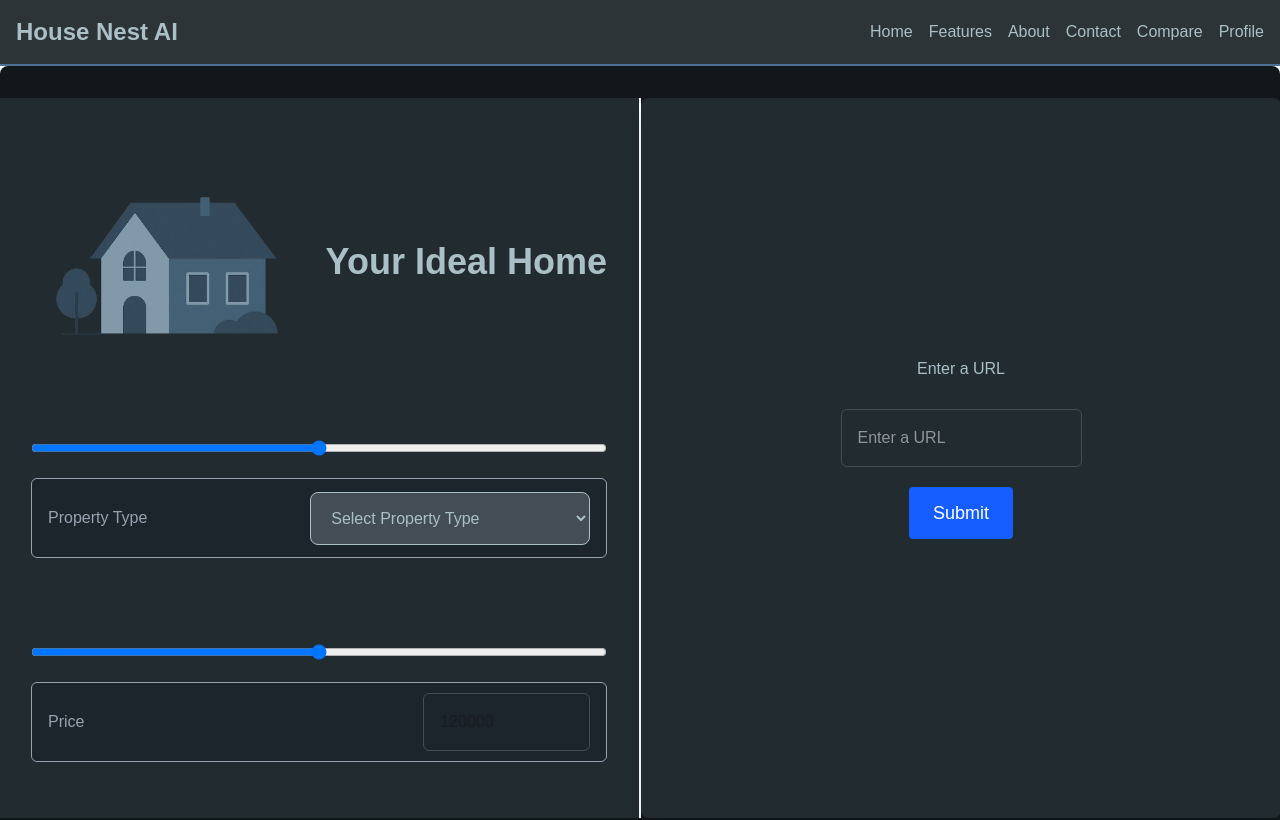
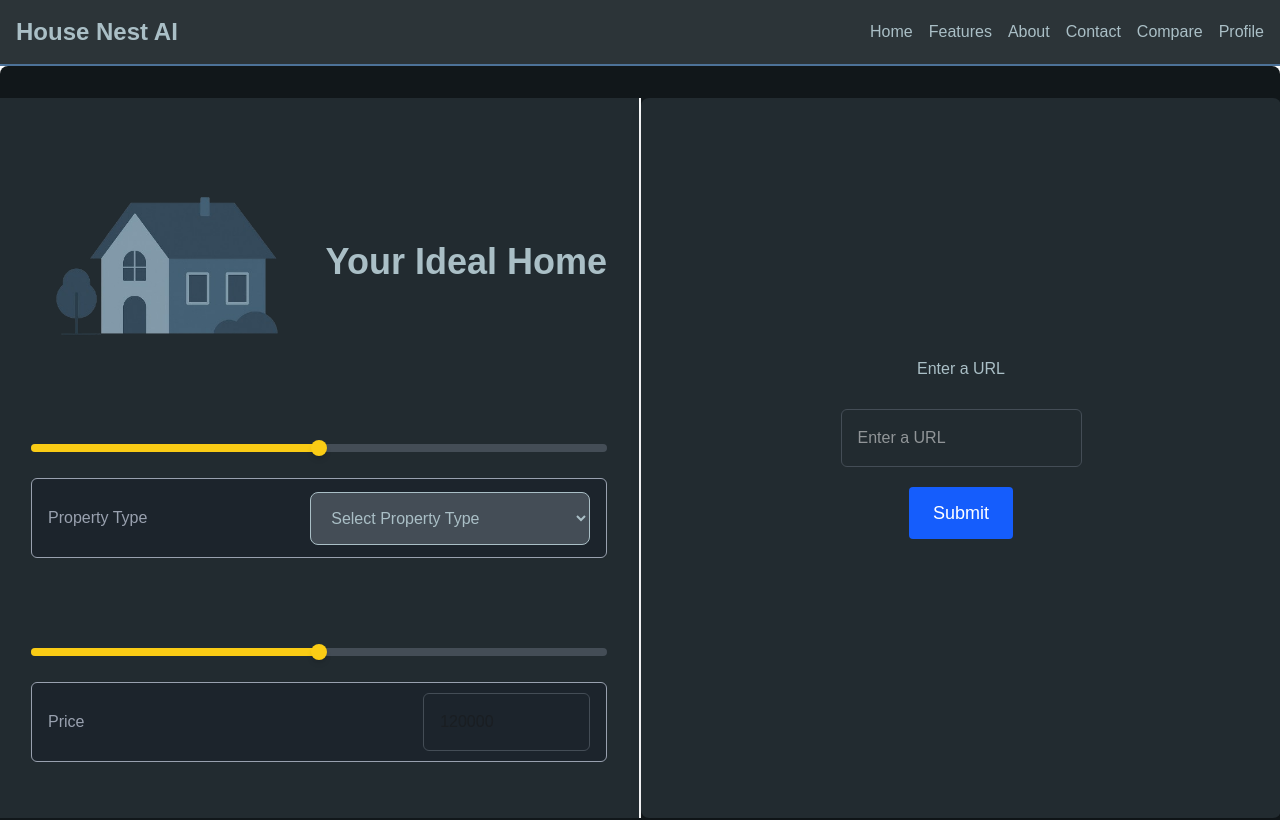
Before and after one commit to theHTMLSpot/HouseNestAI, a Next.js app: page /compare in a window 1280 px wide. Shown: the top 820 px of the page. Built offline with nearby package versions, Linux system fonts and the light colour scheme.

Commit message:
feat: finished the weight sliders

```diff
--- a/components/ui/compare/slider.tsx
+++ b/components/ui/compare/slider.tsx
@@ -1,11 +1,11 @@
 "use client";
 
-import { useState } from "react";
+import { useState, useRef, useEffect } from "react";
 
 export default function Slider({
 	min,
 	max,
-	value = 0,
+	value,
 	step = 0.1,
 	onChange_,
 	tooltip,
@@ -14,45 +14,108 @@ export default function Slider({
 }: {
 	min: number;
 	max: number;
-	value?: number;
+	value: number;
 	step?: number;
 	onChange_?: (e: React.ChangeEvent<HTMLInputElement>) => void;
 	tooltip?: string;
 	id?: string;
 	name?: string;
 }) {
+	const [internalValue, setInternalValue] = useState(value);
+	const [dragging, setDragging] = useState(false);
 	const [showingTooltip, setShowingTooltip] = useState(false);
+	const trackRef = useRef<HTMLDivElement>(null);
+	const hiddenInputRef = useRef<HTMLInputElement>(null);
 
-	const getThumbColor = (value: number) => {
-		if (value < 3.5) return "thumb-green";
-		if (value < 7.5) return "thumb-orange";
-		return "thumb-red";
+	const clamp = (val: number) => Math.min(max, Math.max(min, val));
+
+	const getThumbColor = (val: number) => {
+		if (val < 3.5) return "#4ade80"; // green
+		if (val < 7.5) return "#facc15"; // orange
+		return "#f87171"; // red
 	};
 
-	const thumbClass = getThumbColor(value);
+	const handleMouseMove = (e: MouseEvent) => {
+		if (!trackRef.current) return;
+		const rect = trackRef.current.getBoundingClientRect();
+		const percent = (e.clientX - rect.left) / rect.width;
+		const rawValue = percent * (max - min) + min;
+		const stepped = Math.round(rawValue / step) * step;
+		const clamped = clamp(stepped);
+
+		setInternalValue(clamped);
+
+		if (hiddenInputRef.current && onChange_) {
+			hiddenInputRef.current.value = clamped.toString();
+			const event = new Event("change", { bubbles: true });
+			hiddenInputRef.current.dispatchEvent(event);
+		}
+	};
+
+	const handleMouseUp = () => setDragging(false);
+
+	useEffect(() => {
+		if (dragging) {
+			window.addEventListener("mousemove", handleMouseMove);
+			window.addEventListener("mouseup", handleMouseUp);
+		}
+		return () => {
+			window.removeEventListener("mousemove", handleMouseMove);
+			window.removeEventListener("mouseup", handleMouseUp);
+		};
+	}, [dragging]);
+
+	const percentFilled = ((internalValue - min) / (max - min)) * 100;
 
 	return (
-		<div className="relative flex h-15 w-full flex-col items-center justify-center">
+		<div
+			className="relative flex h-15 w-full flex-col items-center justify-center"
+			onMouseEnter={() => setShowingTooltip(true)}
+			onMouseLeave={() => setShowingTooltip(false)}
+		>
 			{showingTooltip && tooltip && (
-				<div className="absolute top-0 left-0 z-50 text-xs text-red-400">
+				<div className="absolute top-0 left-0 text-xs text-red-400">
 					{tooltip}
 				</div>
 			)}
-			<input
+
+			{/* Track */}
+			<div
+				ref={trackRef}
+				onMouseDown={() => setDragging(true)}
+				className="relative h-2 w-full cursor-pointer rounded-lg bg-[#444d56]"
 				id={id}
-				type="range"
-				min={min}
-				max={max}
-				step={step}
-				value={value}
-				onChange={(e) => {
-					if (onChange_) onChange_(e);
-				}}
-				onMouseEnter={() => setShowingTooltip(true)}
-				onMouseLeave={() => setShowingTooltip(false)}
-				className={`slider w-full ${thumbClass}`}
-				name={name}
-			/>
+			>
+				{/* Filled track */}
+				<div
+					style={{
+						width: `${percentFilled}%`,
+						backgroundColor: getThumbColor(internalValue),
+					}}
+					className="absolute top-0 left-0 h-full rounded-lg"
+				/>
+
+				{/* Thumb */}
+				<div
+					style={{
+						left: `${percentFilled}%`,
+						transform: "translate(-50%, -50%)",
+						backgroundColor: getThumbColor(internalValue),
+					}}
+					className="absolute top-1/2 h-4 w-4 rounded-full shadow-md transition-colors duration-100 ease-in-out"
+				/>
+			</div>
+
+			{/* Hidden input to hold the real value and trigger real onChange */}
+			{typeof name === "string" && (
+				<input
+					ref={hiddenInputRef}
+					type="hidden"
+					name={name}
+					defaultValue={internalValue}
+					onChange={onChange_}
+				/>
+			)}
 		</div>
 	);
 }
--- a/pages/compareForm.tsx
+++ b/pages/compareForm.tsx
@@ -169,15 +169,15 @@ export default function CompareForm({
 	});
 
 	const [weights, setWeights] = useState({
-		propertyTypeWeight: "",
-		priceWeight: "",
-		locationWeight: "",
-		bedroomsWeight: "",
-		bathroomsWeight: "",
-		squareFootageWeight: "",
-		yearBuiltWeight: "",
-		propertyFeaturesWeight: "",
-		descriptionWeight: "",
+		propertyTypeWeight: "5",
+		priceWeight: "5",
+		locationWeight: "5",
+		bedroomsWeight: "5",
+		bathroomsWeight: "5",
+		squareFootageWeight: "5",
+		yearBuiltWeight: "5",
+		propertyFeaturesWeight: "5",
+		descriptionWeight: "5",
 	});
 
 	const [weightErrors, setWeightErrors] = useState({
```
Also changed, not shown: app/globals.css (line endings or trailing spaces).
